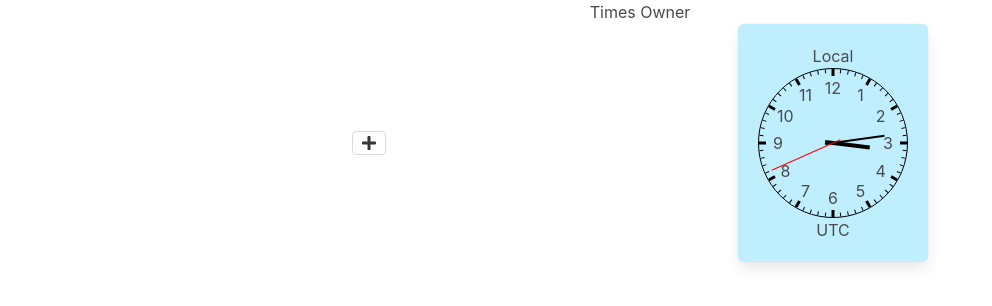
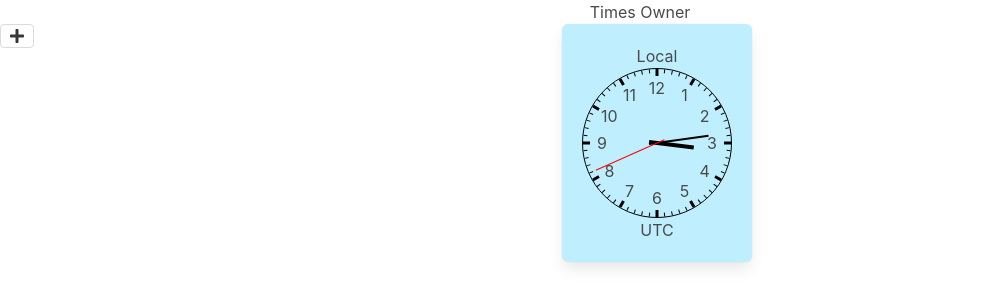
Before and after one commit to claytron5000/timesowner, a React (Create React App) app: page / in a window 1280 px wide. Shown: the top 306 px of the page, without its empty margins (0-992 px from the left). Built offline with nearby package versions, Linux system fonts and the light colour scheme.

Commit message:
prepare next timezone tool

```diff
--- a/package.json
+++ b/package.json
@@ -23,6 +23,7 @@
     "react-dom": "^17.0.1",
     "react-modal": "^3.12.1",
     "react-scripts": "4.0.3",
+    "react-timezone-select": "^0.10.7",
     "typescript": "^4.2.3",
     "tzdata": "^1.0.25",
     "web-vitals": "^1.1.0"
--- a/src/App.css
+++ b/src/App.css
@@ -5,3 +5,6 @@
 .App-link {
 	color: #61dafb;
 }
+.upper {
+	display: flex;
+}
--- a/src/App.tsx
+++ b/src/App.tsx
@@ -11,20 +11,23 @@
 import Modal from "react-modal";
 import ZoneAdder from "./ZoneAdder";
 import { IClockBlock } from "./interfaces";
-import { ClockBlockClass } from "./ClockBlockClass";
 
 function App() {
-
-	const [currentZones, setCurrentZones] = useState<Array<ClockBlockClass>>([new ClockBlockClass({title: "Local", isLocal: true})]);
+	const local: IClockBlock = {
+		title: "Local",
+		dateTime: DateTime.now(),
+		isLocal: true
+	}
+	const [currentZones, setCurrentZones] = useState<Array<IClockBlock>>([local]);
 
 	useEffect(() => {
 		const interval = setInterval(() => {
+			// debugger
 			const nextZones = currentZones.map((clockBlock) => {
-				const now = new ClockBlockClass({title:clockBlock.title, isLocal: clockBlock.isLocal})
-				now.setZone(clockBlock.zoneName);
-				return now;
+				const now = DateTime.now();
+				const newZone = now.setZone(clockBlock.dateTime.zoneName);
+				return {...clockBlock, dateTime: newZone};
 			});
-
 			setCurrentZones(nextZones);
 		}, 1000);
 
@@ -34,13 +37,15 @@
 	}, [currentZones]);
 
 	const addNewZone = (iana: string, title: string) => {
-
-		const newtz = new ClockBlockClass({title});
-		newtz.setZone(iana);
+		// debugger
+		const newtz = {
+			dateTime: DateTime.now().setZone(iana),
+			title
+		};
 		setCurrentZones(currentZones.concat([newtz]));
 	};
 
-	const sortedZones = [...currentZones].sort((a, b) => a.offset - b.offset);
+	const sortedZones = [...currentZones].sort((a, b) => a.dateTime.offset - b.dateTime.offset);
 	// debugger
 	return (
 		<div className="App">
@@ -48,15 +53,16 @@
 				<h1>Times Owner</h1>
 			</header>
 			<main>
-				<section>
-					<ul className="bar">
-						<AddZoneModal>
+				<section className="upper">
+				<AddZoneModal>
 							<ZoneAdder addToZones={addNewZone} />
 						</AddZoneModal>
-						{sortedZones.map((clockBlock: ClockBlockClass, index) => (
+					<ul className="bar">
+
+						{sortedZones.map((clockBlock, index) => (
 							<ClockBlock
-								key={`${clockBlock.zoneName}-${index}`}
-								cb={clockBlock}
+								key={`${clockBlock.dateTime.zoneName}-${index}`}
+								{...clockBlock}
 							/>
 						))}
 					</ul>
@@ -68,13 +74,13 @@
 
 export default App;
 
-function ClockBlock(props: {cb: ClockBlockClass}) {
-	const { title, isLocal } = props.cb;
+function ClockBlock(props: IClockBlock) {
+	const { dateTime, title, isLocal } = props;
 	return (
 		<li className="ClockBlock box" style={isLocal ? {background: "#bfefff"}: {}}>
 			<h2>{title}</h2>
-			<Clock value={props.cb.toFormat("HH:mm:ss")} renderNumbers={true} />
-			<p>{props.cb.zoneName}</p>
+			<Clock value={dateTime.toFormat("HH:mm:ss")} renderNumbers={true} />
+			<p>{dateTime.zoneName}</p>
 		</li>
 	);
 }
--- a/src/ClockBlock.css
+++ b/src/ClockBlock.css
@@ -7,6 +7,7 @@
 	display: flex;
 	justify-content: space-evenly;
 	align-items: center;
+	flex-grow: 1;
 }
 .box:not(:last-child).ClockBlock {
 	margin-bottom: initial;
--- a/src/ClockBlockClass.ts
+++ /dev/null
@@ -1,12 +0,0 @@
-import { DateTime } from "luxon";
-
-export class ClockBlockClass extends DateTime{
-    title: string;
-    isLocal: boolean | undefined;
-    constructor(props:{title: string, isLocal?: boolean}) {
-        super({});
-        this.title = props.title;
-        this.isLocal = props.isLocal;
-    }
-
-}
--- a/src/interfaces.ts
+++ b/src/interfaces.ts
@@ -1,6 +1,7 @@
 import { DateTime } from "luxon";
 
-export interface IClockBlock extends DateTime {
+export interface IClockBlock {
     title: string;
     isLocal?: boolean
+    dateTime: DateTime
 }
```
Also changed, not shown: 1 other file (tests, documents, lock files or other folders).
